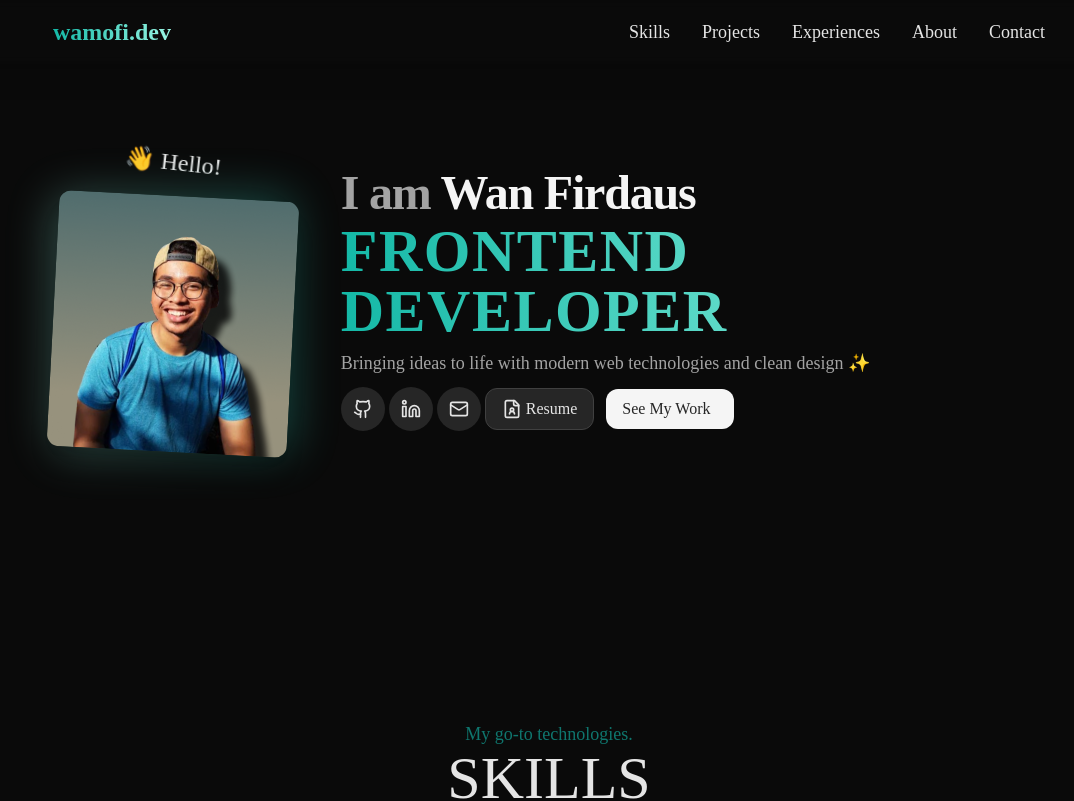
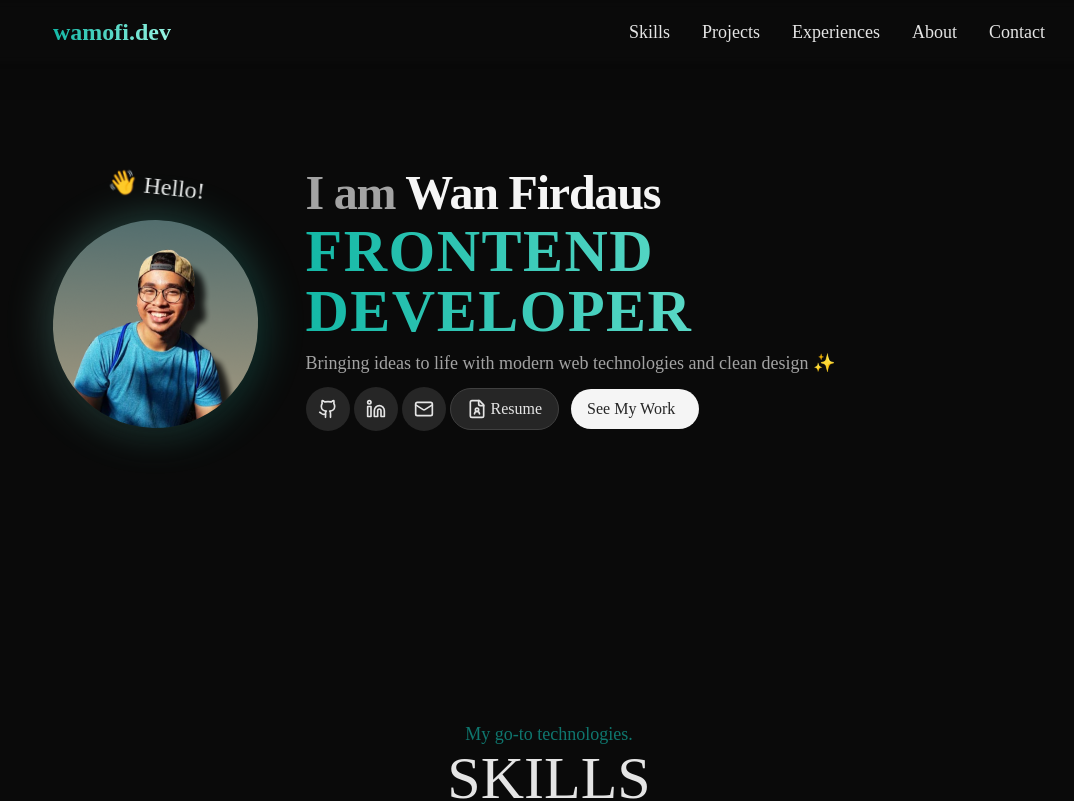
Before and after one commit to wamofi97/wamofi-portfolio, a React (Vite) app: page / in a window 1280 px wide. Shown: the top 801 px of the page, without its empty margins (91-1165 px from the left). Built offline with nearby package versions, Linux system fonts and the light colour scheme; a web font is replaced by a local one.

Commit message:
change border raduis

```diff
--- a/src/components/Contact.jsx
+++ b/src/components/Contact.jsx
@@ -30,7 +30,7 @@ export default function Contact() {
                   type="text"
                   id="name"
                   placeholder="Your name"
-                  className="w-full bg-neutral-900 border border-neutral-800 rounded-xl px-4 py-2 mt-2 focus:outline-none focus:ring-2 focus:ring-teal-500 placeholder:text-neutral-400/50"
+                  className="w-full bg-neutral-900 border border-neutral-800 rounded-2xl px-4 py-2 mt-2 focus:outline-none focus:ring-2 focus:ring-teal-500 placeholder:text-neutral-400/50"
                 />
               </div>
               <div>
@@ -41,7 +41,7 @@ export default function Contact() {
                   type="email"
                   id="email"
                   placeholder="Your email"
-                  className="w-full bg-neutral-900 border border-neutral-800 rounded-xl px-4 py-2 mt-2 focus:outline-none focus:ring-2 focus:ring-teal-500 placeholder:text-neutral-400/50"
+                  className="w-full bg-neutral-900 border border-neutral-800 rounded-2xl px-4 py-2 mt-2 focus:outline-none focus:ring-2 focus:ring-teal-500 placeholder:text-neutral-400/50"
                 />
               </div>
             </div>
@@ -52,12 +52,12 @@ export default function Contact() {
               <textarea
                 id="message"
                 placeholder="Your message"
-                className="w-full bg-neutral-900 border border-neutral-800 rounded-xl px-4 py-2 mt-2 focus:outline-none focus:ring-2 focus:ring-teal-500 placeholder:text-neutral-400/50"
+                className="w-full bg-neutral-900 border border-neutral-800 rounded-2xl px-4 py-2 mt-2 focus:outline-none focus:ring-2 focus:ring-teal-500 placeholder:text-neutral-400/50"
               ></textarea>
             </div>
             <button
               type="submit"
-              className="w-full bg-teal-500 text-neutral-800 hover:bg-teal-600 tracking-wide font-medium py-2 px-4 rounded-xl mt-4"
+              className="w-full bg-teal-500 text-neutral-800 hover:bg-teal-600 tracking-wide font-medium py-2 px-4 rounded-2xl mt-4"
             >
               SEND
             </button>
--- a/src/components/Hero.jsx
+++ b/src/components/Hero.jsx
@@ -15,12 +15,12 @@ export default function Hero() {
         <div className='flex flex-col gap-4 items-center'>
           <span className="text-2xl animate-wave">👋 <span className=" inline-block">Hello!</span></span>
           <div className="relative group mx-auto">
-            <div className="absolute inset-0 bg-gradient-to-r from-teal-200 to-teal-400 rounded-xl blur-xl opacity-30 group-hover:opacity-40 transition-opacity"></div>
-            <div className="relative rounded-xl shadow-xl rotate-3 hover:rotate-0 transition-transform duration-300">
+            <div className="absolute inset-0 bg-gradient-to-r from-teal-200 to-teal-400 rounded-full blur-xl opacity-30 group-hover:opacity-40 transition-opacity"></div>
+            <div className="relative rounded-full shadow-xl rotate-3 hover:rotate-0 transition-transform duration-300">
               <img
                 src={profile4}
                 alt="Profile"
-                className="h-64 w-64 object-cover rounded-xl transition-all duration-300"
+                className="h-52 w-52 object-cover rounded-full transition-all duration-300"
               />
             </div>
           </div>
@@ -61,7 +61,7 @@ export default function Hero() {
                   EMAIL
                 </span>
               </a>
-              <a href={resume} target='_blank'  className="flex items-center gap-1 border border-neutral-700 bg-neutral-800 px-4 py-2 rounded-xl transition-all duration-300 hover:-translate-y-1">
+              <a href={resume} target='_blank'  className="flex items-center gap-1 border border-neutral-700 bg-neutral-800 px-4 py-2 rounded-full transition-all duration-300 hover:-translate-y-1">
                 <FileUser className="w-5 h-5" />
                 Resume
               </a>
@@ -69,7 +69,7 @@ export default function Hero() {
             <Link
               to="projects"
               smooth={true}
-              className="cursor-pointer group relative inline-flex items-center gap-2 text-neutral-800 bg-neutral-100 hover:bg-neutral-300 hover:text-neutral-900 px-4 py-2 rounded-xl font-medium transition-all duration-300"
+              className="cursor-pointer group relative inline-flex items-center gap-2 text-neutral-800 bg-neutral-100 hover:bg-neutral-300 hover:text-neutral-900 px-4 py-2 rounded-full font-medium transition-all duration-300"
             >
               See My Work
               <span
```
